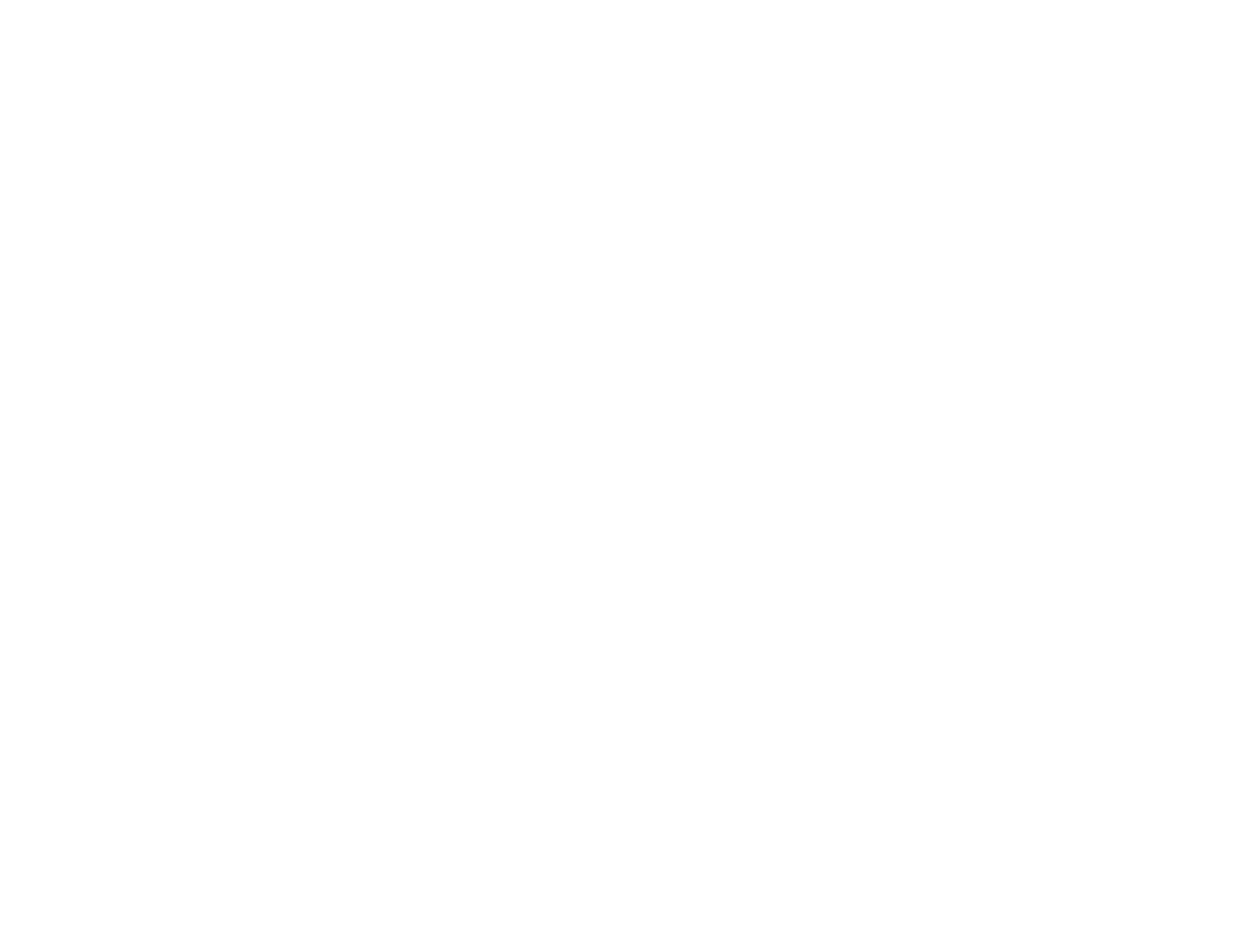
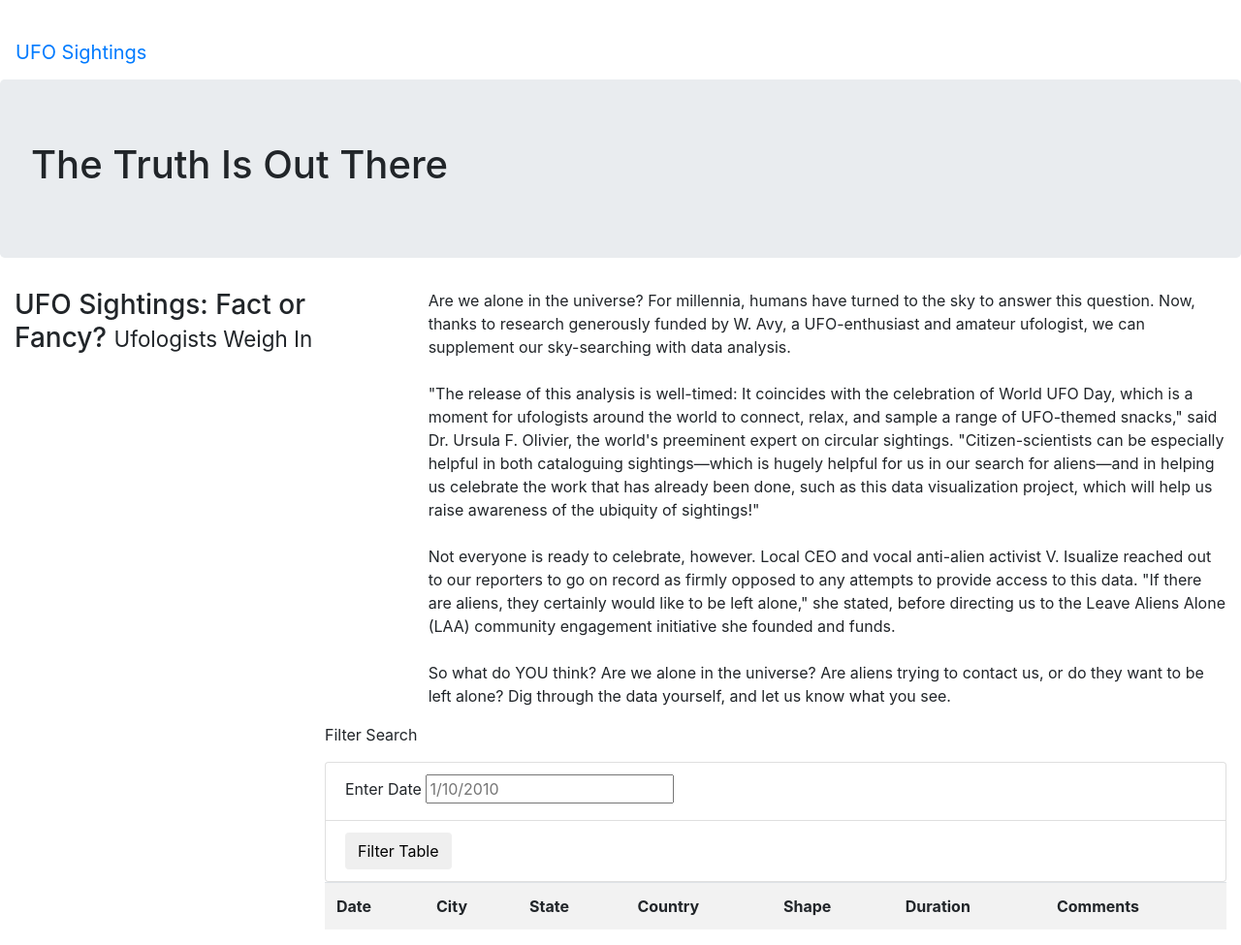
Before and after one commit to caseykotowski/UFOs, a plain HTML site: page index.html in a window 1280 px wide. Shown: the whole page at 97% size. Before the commit the page ends 800 px from the top, so only its background shows below. Drawn offline with nearby package versions, Linux system fonts and the light colour scheme.

Commit message:
Added table framework

```diff
--- a/index.html
+++ b/index.html
@@ -6,18 +6,69 @@
     <meta name="viewport" content="width=device-width, initial-scale=1.0">
     <title>UFO Finder</title>
     <link
-            rel="stylesheet"
-            href="https://maxcdn.bootstrapcdn.com/bootstrap/4.0.0/css/bootstrap.min.css"
-            integrity="sha384-Gn5384xqQ1aoWXA+058RXPxPg6fy4IWvTNh0E263XmFcJlSAwiGgFAW/dAiS6JXm"
-            crossorigin="anonymous"
-        />
+      rel="stylesheet"
+      href="https://maxcdn.bootstrapcdn.com/bootstrap/4.0.0/css/bootstrap.min.css"
+      integrity="sha384-Gn5384xqQ1aoWXA+058RXPxPg6fy4IWvTNh0E263XmFcJlSAwiGgFAW/dAiS6JXm"
+      crossorigin="anonymous"
+    />
     <link rel="stylesheet" href="static/css/style.css">
+    <nav class="navbar navbar-expand-lg">
+        <a class="navbar-brand" href="index.html"UFO Sightings></a>
+    </nav>
 </head>
 <body>
     <div class="wrapper">
         <nav class="navbar navbar-expand-lg">
-            <a class="navbar-brand" href="index.html"UFO Sightings></a>
+            <a class="navbar-brand" href="index.html">UFO Sightings</a>
         </nav>
+        <div class="jumbotron">
+            <h1>The Truth Is Out There</h1>
+        </div>
+        <div class="container-fluid">
+            <div class="row">
+                <div class="col-md-4">
+                    <h3>UFO Sightings: Fact or Fancy? <small>Ufologists Weigh In</small></h3>
+                </div>
+                <div class="col-md-8">
+                    <p>Are we alone in the universe? For millennia, humans have turned to the sky to answer this question. Now, thanks to research generously funded by W. Avy, a UFO-enthusiast and amateur ufologist, we can supplement our sky-searching with data analysis.<br><br>"The release of this analysis is well-timed: It coincides with the celebration of World UFO Day, which is a moment for ufologists around the world to connect, relax, and sample a range of UFO-themed snacks," said Dr. Ursula F. Olivier, the world's preeminent expert on circular sightings. "Citizen-scientists can be especially helpful in both cataloguing sightings—which is hugely helpful for us in our search for aliens—and in helping us celebrate the work that has already been done, such as this data visualization project, which will help us raise awareness of the ubiquity of sightings!"<br><br>Not everyone is ready to celebrate, however. Local CEO and vocal anti-alien activist V. Isualize reached out to our reporters to go on record as firmly opposed to any attempts to provide access to this data. "If there are aliens, they certainly would like to be left alone," she stated, before directing us to the Leave Aliens Alone (LAA) community engagement initiative she founded and funds.<br><br>So what do YOU think? Are we alone in the universe? Are aliens trying to contact us, or do they want to be left alone? Dig through the data yourself, and let us know what you see.
+                    </p>
+                </div>
+            </div>
+        </div>
+        <div class="container-fluid">
+            <div class="row">
+                <div class="col-md-3">
+
+                </div>
+                <div class="col-md-9">
+                    <form>
+                        <p>Filter Search</p>
+                        <ul class="list-group">
+                            <li class="list-group-item">
+                                <label for="date">Enter Date</label>
+                                <input type="text" placeholder="1/10/2010" id="datetime" />
+                            </li>
+                            <li class="list-group-item">
+                                <button id="filter-btn" type="button" class="btn btn-default">Filter Table</button>
+                            </li>
+                        </ul>
+                    </form>
+                    <table class="table table-striped">
+                        <thread>
+                            <tr>
+                                <th>Date</th>
+                                <th>City</th>
+                                <th>State</th>
+                                <th>Country</th>
+                                <th>Shape</th>
+                                <th>Duration</th>
+                                <th>Comments</th>
+                            </tr>
+                        </thread>
+                    </table>
+                </div>
+            </div>
+        </div>
     </div>
 </body>
 </html>
```
